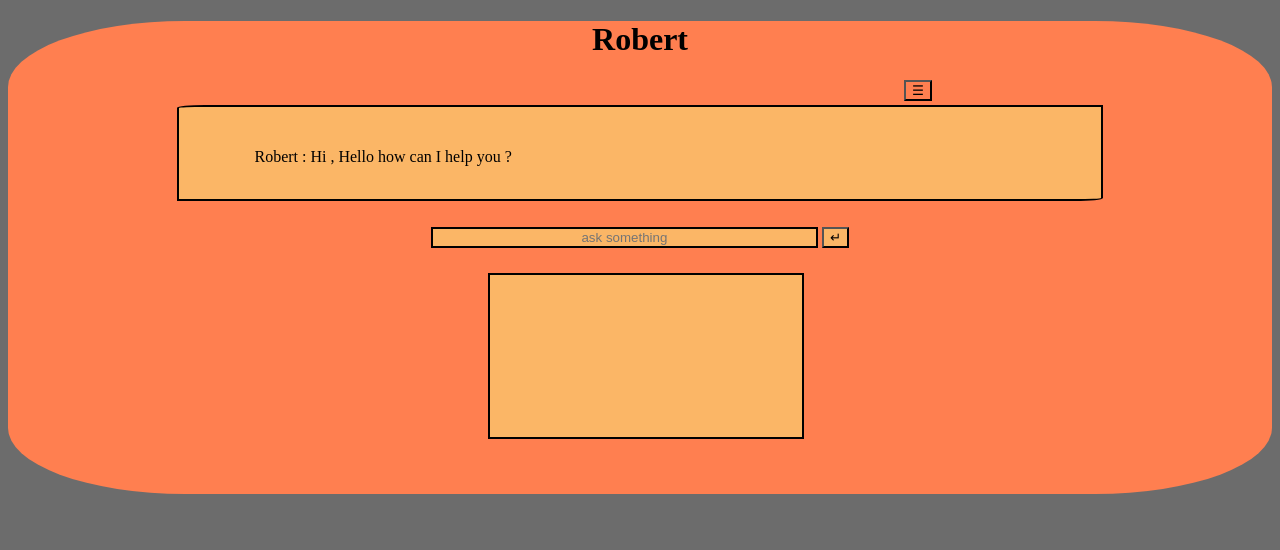
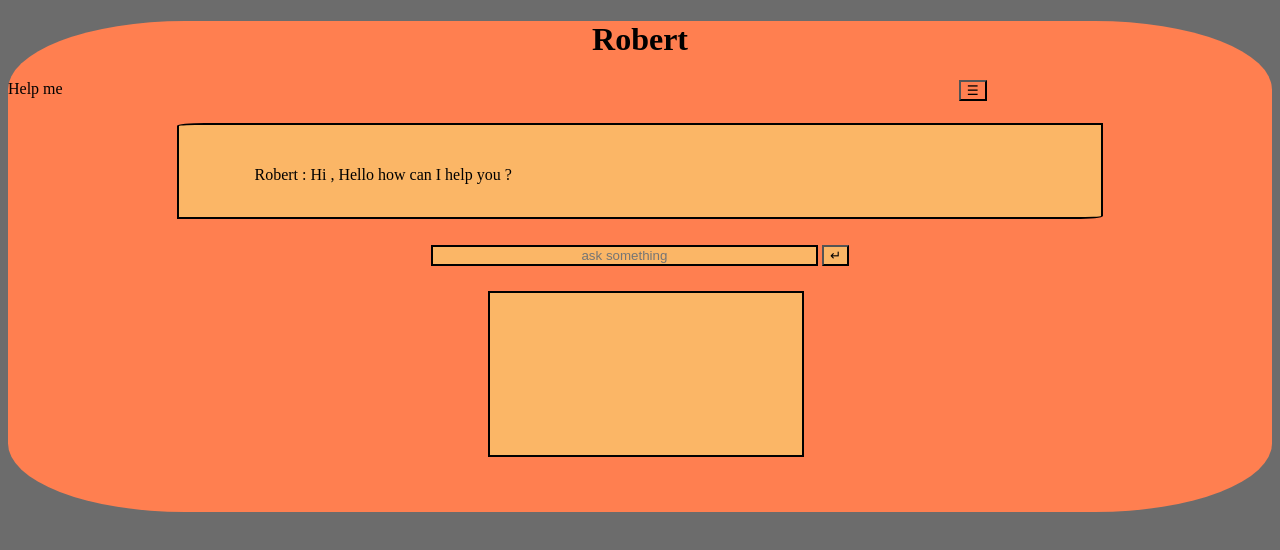
Before and after one commit to Nidhishvaran/robert, a plain HTML site: page index.html in a window 1280 px wide. Drawn offline with Linux system fonts and the light colour scheme.

Commit message:
Update index.html

```diff
--- a/index.html
+++ b/index.html
@@ -18,7 +18,7 @@
             </h1>
         </div>
         <div id="menu_div">
-
+            <label for="menu_button">Help me</label>
             <button id = "menu_button" type="button" onclick = open_guide()>☰</button>
         </div>
         <div id="chat_div">
```
